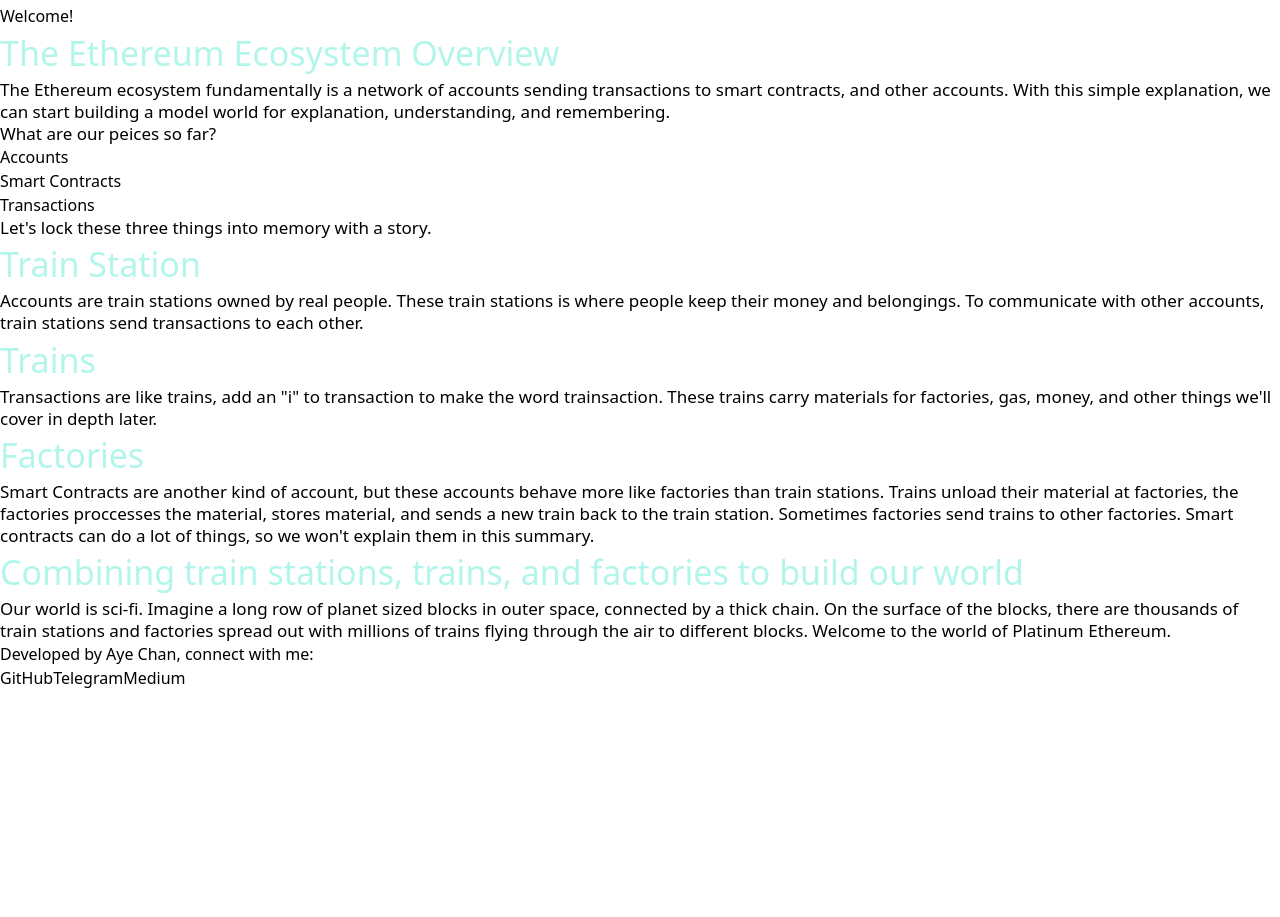
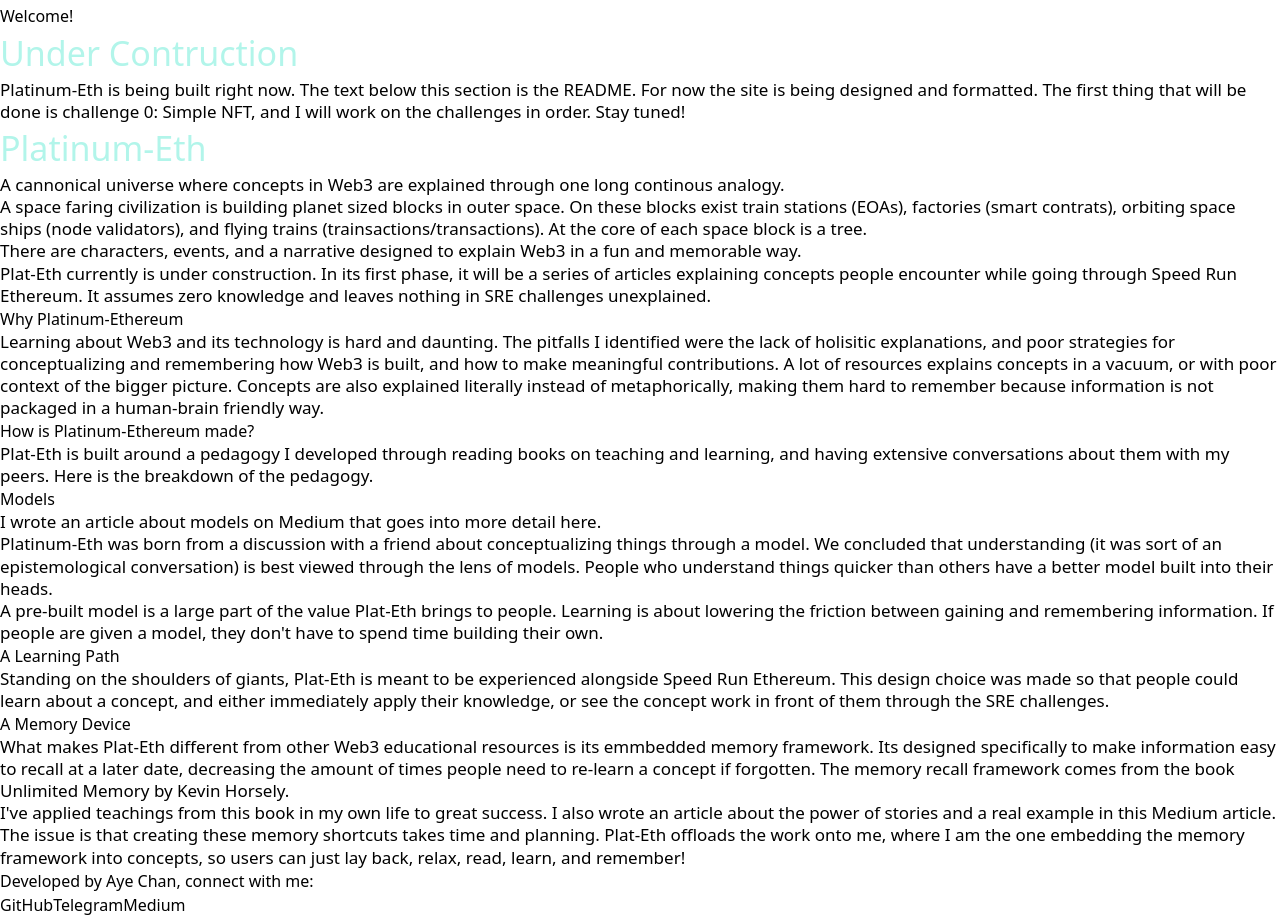
Before and after one commit to ayechanst/platinum-eth, a Next.js app in the folder plat-eth/: page /posts/1overview in a window 1280 px wide. Shown: the part 160-1077 px from the top of the page. Before the commit the page ends 850 px from the top, so only its background shows below. Built offline with nearby package versions, Linux system fonts and the light colour scheme.

Commit message:
overview updated with README

```diff
--- /dev/null
+++ b/plat-eth/components/MarkdownComponents.tsx
@@ -0,0 +1,27 @@
+import { ReactNode } from "react";
+
+export const CustomHeading = ({
+  children,
+}: {
+  children: ReactNode;
+}) => (
+  <h1
+    style={{
+      fontSize: "34px",
+      lineHeight: "1.5",
+      color: "#B2F5EA",
+    }}
+  >
+    {children}
+  </h1>
+);
+
+export const CustomParagraph = ({
+  children,
+}: {
+  children: ReactNode;
+}) => (
+  <p style={{ lineHeight: "1.3", fontSize: "17px" }}>
+    {children}
+  </p>
+);
--- a/plat-eth/posts/1overview.md
+++ b/plat-eth/posts/1overview.md
@@ -4,7 +4,76 @@
 data: "2024-04-20"
 ---
 
-# The Ethereum Ecosystem Overview
+# Under Contruction
+
+Platinum-Eth is being built right now. The text below this section is the README. For now
+the site is being designed and formatted. The first thing that will be done is challenge 0:
+Simple NFT, and I will work on the challenges in order. Stay tuned!
+
+# Platinum-Eth
+
+A cannonical universe where concepts in Web3 are explained through one long continous analogy.
+
+A space faring civilization is building planet sized blocks in outer space. On these blocks exist
+train stations (EOAs), factories (smart contrats), orbiting space ships (node validators), and
+flying trains (trainsactions/transactions). At the core of each space block is a tree.
+
+There are characters, events, and a narrative designed to explain Web3 in a fun and memorable way.
+
+Plat-Eth currently is under construction. In its first phase, it will be a series of articles
+explaining concepts people encounter while going through Speed Run Ethereum. It assumes zero
+knowledge and leaves nothing in SRE challenges unexplained.
+
+## Why Platinum-Ethereum
+
+Learning about Web3 and its technology is hard and daunting. The pitfalls I identified were the
+lack of holisitic explanations, and poor strategies for conceptualizing and remembering how Web3
+is built, and how to make meaningful contributions. A lot of resources explains concepts in a
+vacuum, or with poor context of the bigger picture. Concepts are also explained literally instead
+of metaphorically, making them hard to remember because information is not packaged in a human-brain
+friendly way.
+
+## How is Platinum-Ethereum made?
+
+Plat-Eth is built around a pedagogy I developed through reading books on teaching and learning, and
+having extensive conversations about them with my peers. Here is the breakdown of the pedagogy.
+
+#### Models
+
+I wrote an article about models on Medium that goes into more detail [here](https://medium.com/@ayechansant/5-steps-to-learn-anything-using-models-db7dadb1e492).
+
+Platinum-Eth was born from a discussion with a friend about conceptualizing things through a model.
+We concluded that understanding (it was sort of an epistemological conversation)
+is best viewed through the lens of models.
+People who understand things quicker than others have a better model built into their
+heads.
+
+A pre-built model is a large part of the value Plat-Eth brings to people. Learning
+is about lowering the friction between gaining and remembering information. If people
+are given a model, they don't have to spend time building their own.
+
+#### A Learning Path
+
+Standing on the shoulders of giants, Plat-Eth is meant to be experienced alongside Speed Run Ethereum.
+This design choice was made so that people could learn about a concept, and either immediately apply
+their knowledge, or see the concept work in front of them through the SRE challenges.
+
+#### A Memory Device
+
+What makes Plat-Eth different from other Web3 educational resources is its emmbedded memory framework.
+Its designed specifically to make information easy to recall at a later date, decreasing the amount of
+times people need to re-learn a concept if forgotten. The memory recall framework comes from the book
+[Unlimited Memory](https://www.unlimitedfocus.info/) by Kevin Horsely.
+
+I've applied teachings from this book in my own life to great success. I also wrote an article about the
+power of stories and a real example in [this](https://medium.com/@ayechansant/you-already-have-photographic-memory-check-this-out-d4d198d13048)
+Medium article.
+
+The issue is that creating these
+memory shortcuts takes time and planning. Plat-Eth offloads the work onto me, where I am the one embedding
+the memory framework into concepts, so users can just lay back, relax, read, learn, and remember!
+
+<!-- # The Ethereum Ecosystem Overview
 
 The Ethereum ecosystem fundamentally is a network of accounts sending transactions
 to smart contracts, and other accounts. With this simple explanation, we can start
@@ -43,4 +112,4 @@
 Our world is sci-fi. Imagine a long row of planet sized blocks in outer space, connected
 by a thick chain. On the surface of the blocks, there are thousands of train stations and
 factories spread out with millions of trains flying through the air to different blocks.
-Welcome to the world of Platinum Ethereum.
+Welcome to the world of Platinum Ethereum. -->
--- a/plat-eth/src/app/posts/[slug]/page.tsx
+++ b/plat-eth/src/app/posts/[slug]/page.tsx
@@ -2,7 +2,10 @@
 import Markdown from "markdown-to-jsx";
 import matter from "gray-matter";
 import getPostMetaData from "../../../../components/getPostMetadata";
-import { ReactNode } from "react";
+import {
+  CustomHeading,
+  CustomParagraph,
+} from "../../../../components/MarkdownComponents";
 
 const getPostContent = (slug: string) => {
   const folder = "posts/";
@@ -18,33 +21,6 @@
     slug: post.slug,
   }));
 };
-
-const CustomHeading = ({
-  children,
-}: {
-  children: ReactNode;
-}) => (
-  <h1
-    style={{
-      fontSize: "34px",
-      lineHeight: "1.5",
-      color: "#B2F5EA",
-    }}
-  >
-    {children}
-  </h1>
-);
-
-// Custom component for <p> elements with different line height
-const CustomParagraph = ({
-  children,
-}: {
-  children: ReactNode;
-}) => (
-  <p style={{ lineHeight: "1.3", fontSize: "17px" }}>
-    {children}
-  </p>
-);
 
 const options = {
   overrides: {
```
Also changed, not shown: plat-eth/public/train-station.svg (added).
